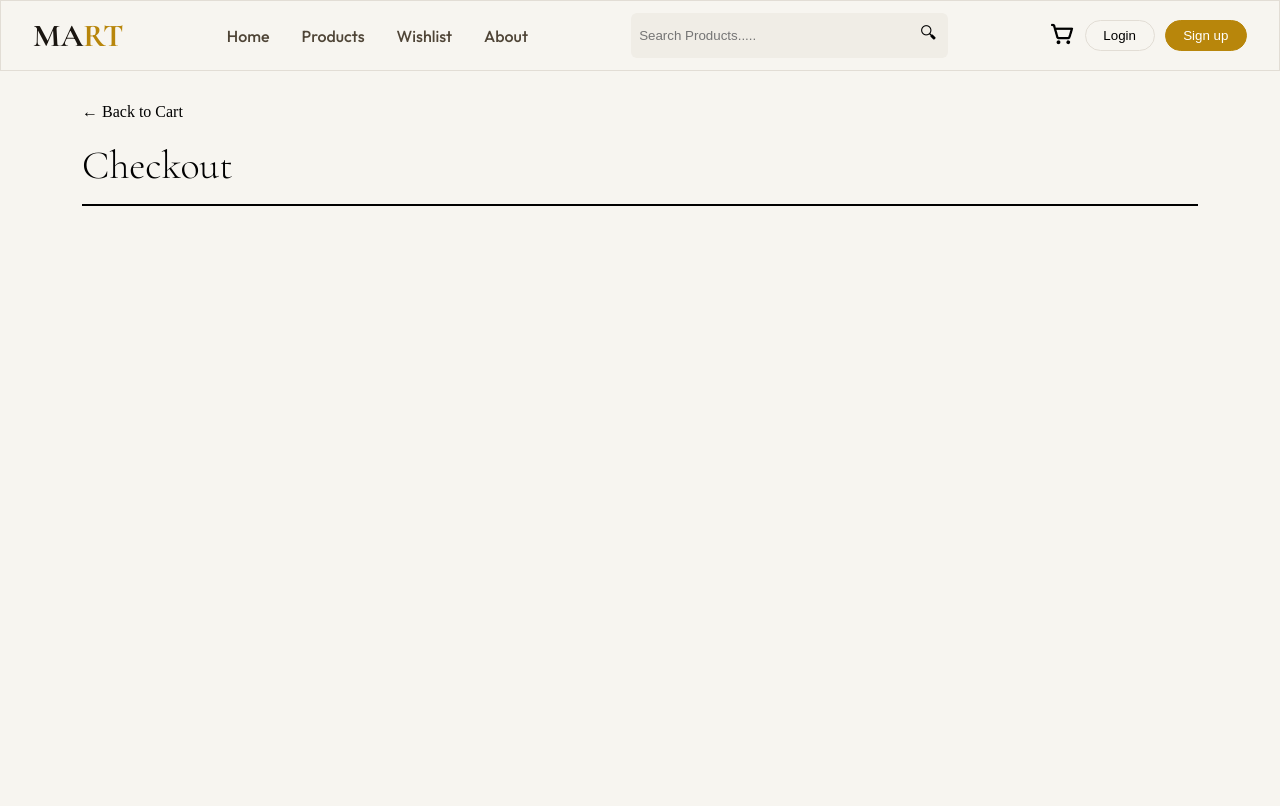
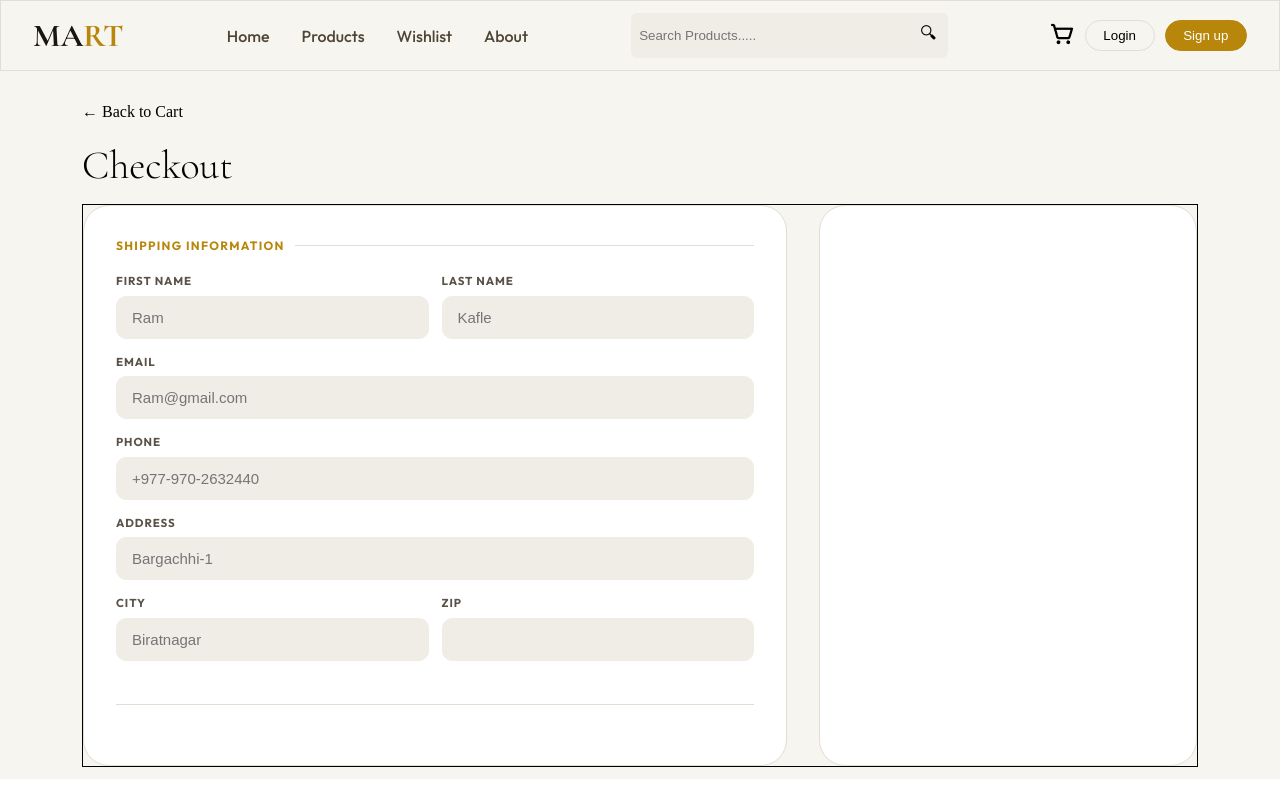
Before and after one commit to aleesa21/ecom-react-project, a React (Vite) app: page /checkout in a window 1280 px wide. Built offline with nearby package versions, Linux system fonts and the light colour scheme; no server answers.

Commit message:
checkout shipping info section added

```diff
--- a/src/css/checkout.css
+++ b/src/css/checkout.css
@@ -1,6 +1,6 @@
 .checkout{
     background: #f7f5f0;
-    height: calc(100vh - 65px);
+    /* height: calc(100vh - 65px); */
 }
 .top-checkout{
     margin-top:20px;
@@ -13,6 +13,95 @@
 }
 .down-checkout{
     border:1px solid black;
+    display: flex;
+    gap: 32px;
+    flex-wrap: wrap;
+}
+.checkout_details{
+    padding: 32px;
+    flex-grow: 1;
+    border:1px solid#e2ddd5;;
+    border-radius: 26px;
+    background: #ffffff;
+    font-family: 'Outfit', sans-serif;
+    color: #1a1510;
+}
+.si_heading{
+    display: flex;
+    align-items:center;
+    gap:10px;
+    margin-bottom: 20px;
+}
+.si_heading div{
+    color: #b8860b;
+    letter-spacing: 1.3px;
+    text-transform: uppercase;
+    font-size: 12px;
+    font-weight: 700;
+}
+.si_heading span{
+    flex-grow: 1;
+    background: #e2ddd5;
+    height: 1px;
+}
+.si_name{
+    display: flex;
+    gap:13px;
+    width: 100%;
+    /* border:1px solid red; */
+}
+.si_group{
+    display: flex;
+    flex-direction: column;
+    /* border: 1px solid green; */
+    width: 100%;
+    margin-bottom: 15px;
+}
+
+.si_group label{
+    margin-bottom: 7.5px;
+}
+.si_input{
+    background: #f0ede6;
+    border: 1.5px solid #f0ede6;
+    border-radius: 10px;
+    padding: 12px 15px;
+    font-size: 15px;
+    color: #1a1510;
+}
+.si_input:focus{
+    outline: none;
+    border-color: #b8860b;
+    background: #ffffff;
+}
+.city_zip{
+    display: flex;
+    gap:13px;
+}
+
+.hr{
+    background: #e2ddd5;
+    height: 1px;
+    margin:28px 0px;
+}
+
+
+
+
+
+
+
+
+
+.order_summary2{
+    padding:28px;
+    border:1px solid #e2ddd5;
+    border-radius: 26px;
+    background: #ffffff;
+}
+.os2_card{
+    width:320px;
+    height: 400px;
 }
 @media only screen and (min-width: 768px) {
 .checkout_page{
--- a/src/pages/Checkout.jsx
+++ b/src/pages/Checkout.jsx
@@ -8,8 +8,92 @@ export default function Checkout() {
           <h1>Checkout</h1>
         </div>
         <div className="down-checkout">
-            <div className="checkout_details"></div>
+          <div className="checkout_details">
+            <div className="shipping_info">
+              <div className="si_heading">
+                <div>Shipping Information</div>
+                <span></span>
+              </div>
+              <div className="si_name">
+                <div className="si_group">
+                  <label for="checkout_first_name">First Name</label>
+                  <input
+                    className="si_input"
+                    name="checkoout_first_name"
+                    id="checkout_first_name"
+                    type="text"
+                    placeholder="Ram"
+                  ></input>
+                </div>
+                <div className="si_group">
+                  <label>Last Name</label>
+                  <input
+                    className="si_input"
+                    name="checkout_last_name"
+                    type="text"
+                    placeholder="Kafle"
+                  ></input>
+                </div>
+              </div>
+              <div className="si_email si_group">
+                <label for="checkout_email">Email</label>
+                <input
+                  type="email"
+                  className="si_input"
+                  name="checkout_email"
+                  id="checout_email"
+                  placeholder="Ram@gmail.com"
+                ></input>
+              </div>
+              <div className="si_phone si_group">
+                <label for="checkout_phone">Phone</label>
+                <input
+                  className="si_input"
+                  name="checkout_phone"
+                  id="checkout_phone"
+                  type="phone"
+                  placeholder="+977-970-2632440"
+                ></input>
+              </div>
+              <div className="si_address si_group">
+                <label for="checkout_address">Address</label>
+                <input
+                  type="text"
+                  className="si_input"
+                  name="checkout_address"
+                  id="checkout_address"
+                  placeholder="Bargachhi-1"
+                ></input>
+              </div>
+              <div className="city_zip">
+              <div className="si_group">
+                <label for="checkout_city">city</label>
+                <input
+                  className="si_input"
+                  name="checkout_city"
+                  id="checkout_city"
+                  type="text"
+                  placeholder="Biratnagar"
+                ></input>
+              </div>
+              <div className="si_group">
+                <label for="checkout_zip">Zip</label>
+                <input
+                  className="si_input"
+                  type="text"
+                  name="checkout_zip"
+                  id="checkout_zip"
+                />
+              </div>
+            </div>
+            </div>
+            <div className="hr">
 
+            </div>
+          </div>
+          <div className="order_summary2">
+            <div className="os2_card"></div>
+          </div>
         </div>
       </div>
     </section>
```
